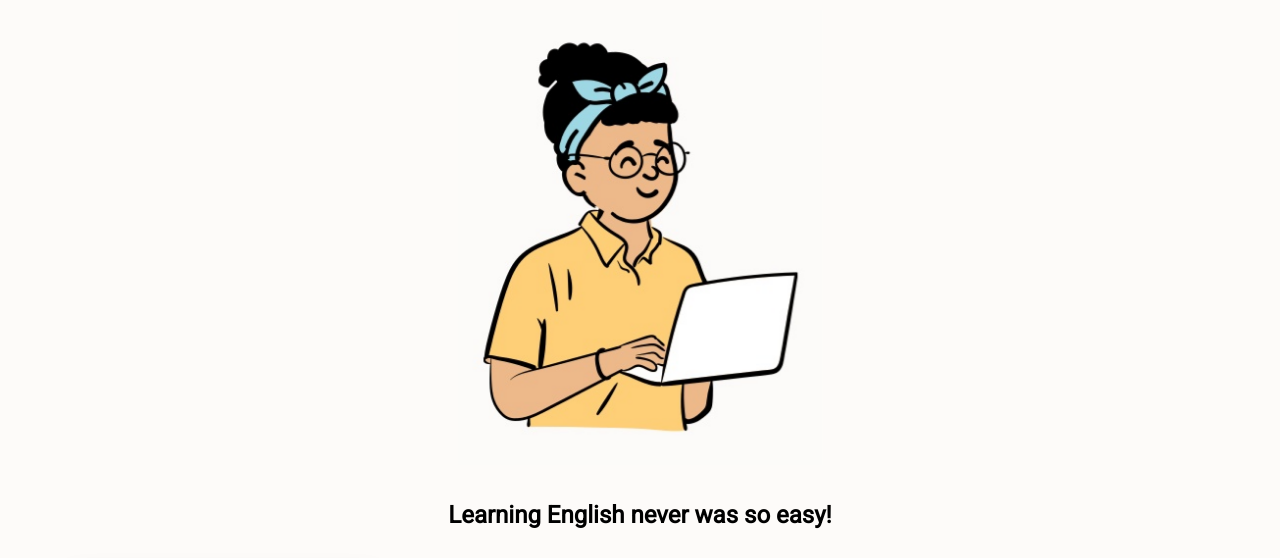
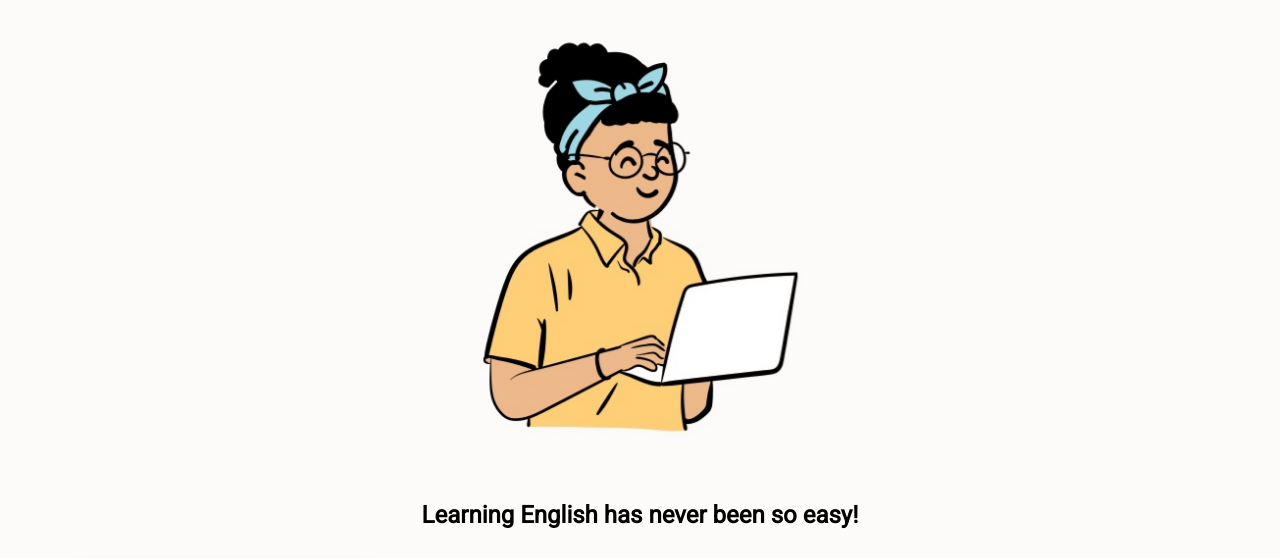
Before and after one commit to ivanalsc/English-Lessons-LandingPage, a plain HTML site: page index.html in a window 1280 px wide. Shown: the part 180-738 px from the top of the page. Drawn offline with nearby package versions, Linux system fonts and the light colour scheme.

Commit message:
grammar correction in index.html

```diff
--- a/index.html
+++ b/index.html
@@ -126,7 +126,7 @@
     <main>
         <h1 class='animate__animated animate__fadeIn'>Are you looking for improve your English skills?</h1>
         <img class='main-image animate__animated animate__flipInX' src="images/woman.jpg" alt="">
-        <h2>Learning English never was so easy! </h2>
+        <h2>Learning English has never been so easy! </h2>
     </main>
     <section class="cards">
         <article class="card">
```
